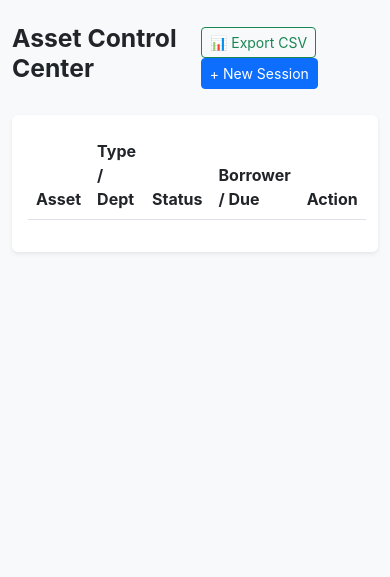
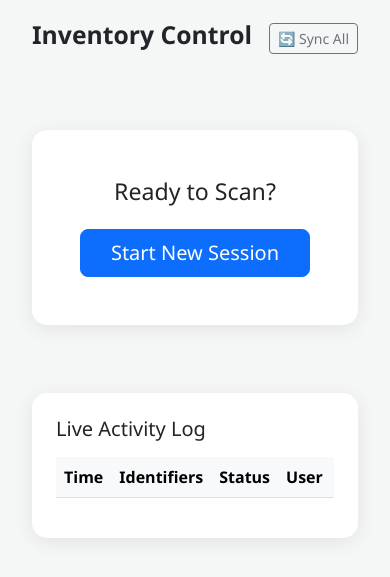
Before and after one commit to 3k100612-max/Inventory, a Flask app: page / in a window 390 px wide. Shown: the top 577 px of the page. Run offline with Flask 3, Linux system fonts and the light colour scheme; lists and menus that the app fills with data are empty; some libraries are stand-ins or nearby versions.

Commit message:
Update index.html

```diff
--- a/templates/index.html
+++ b/templates/index.html
@@ -3,170 +3,170 @@
 <head>
     <meta charset="UTF-8">
     <meta name="viewport" content="width=device-width, initial-scale=1.0">
-    <title>Asset Management Pro</title>
+    <title>Inventory Monitor Pro</title>
     <link href="https://cdn.jsdelivr.net/npm/bootstrap@5.3.0/dist/css/bootstrap.min.css" rel="stylesheet">
     <script src="https://unpkg.com/html5-qrcode"></script>
     <style>
-        body { background-color: #f8f9fa; font-family: 'Inter', sans-serif; }
-        .overdue-row { background-color: #fff5f5 !important; border-left: 5px solid #dc3545; }
-        .status-loan { color: #0dcaf0; font-weight: bold; }
-        .status-repair { color: #ffc107; font-weight: bold; }
-        .scanner-active { border: 3px solid #0d6efd; border-radius: 15px; }
-        #feedback_toast { position: fixed; top: 20px; right: 20px; z-index: 9999; display: none; }
+        body { background-color: #f4f7f6; padding: 20px; font-family: 'Segoe UI', sans-serif; }
+        .card { border: none; border-radius: 15px; box-shadow: 0 4px 20px rgba(0,0,0,0.08); margin-bottom: 20px; }
+        #reader-container { position: relative; width: 100%; border-radius: 15px; overflow: hidden; background: #222; min-height: 300px; }
+        .session-info-bar { display: none; background: #fff; border-left: 6px solid #0d6efd; padding: 20px; border-radius: 12px; margin-bottom: 20px; }
+        .overdue-row { background-color: #fff5f5 !important; border-left: 4px solid #dc3545; }
+        .active-scan-field { border: 3px solid #0d6efd !important; background-color: #e7f1ff !important; }
+        .status-badge { font-size: 0.7rem; text-transform: uppercase; font-weight: bold; }
+        #save_toast { position: fixed; top: 20px; right: 20px; z-index: 9999; display: none; }
+        .btn-pulse { animation: pulse 1.5s infinite; }
+        @keyframes pulse { 0% { transform: scale(1); } 50% { transform: scale(1.02); } 100% { transform: scale(1); } }
     </style>
 </head>
 <body>
 
-<div id="feedback_toast" class="alert alert-success shadow-lg">✅ Scan Successful</div>
+<div id="save_toast" class="alert alert-success shadow">✅ Record Saved!</div>
 
-<div class="container py-4">
+<div class="container">
     <div class="d-flex justify-content-between align-items-center mb-4">
-        <h2 class="fw-bold">Asset Control Center</h2>
-        <div>
-            <a href="/export" class="btn btn-outline-success btn-sm">📊 Export CSV</a>
-            <button class="btn btn-primary btn-sm" data-bs-toggle="modal" data-bs-target="#setupModal">+ New Session</button>
-        </div>
+        <h2 class="fw-bold text-dark">Inventory Control</h2>
+        <button class="btn btn-outline-secondary btn-sm" onclick="location.reload()">🔄 Sync All</button>
     </div>
 
     <!-- SESSION INFO -->
-    <div id="session_bar" class="card p-3 mb-4 shadow-sm border-0" style="display:none;">
+    <div id="session_info" class="session-info-bar card shadow-sm">
         <div class="row align-items-center">
-            <div class="col-md-9">
-                <span id="label_mode" class="badge bg-dark"></span>
-                <span id="label_type" class="badge bg-primary"></span>
-                <span id="label_dept" class="badge bg-secondary"></span>
-                <span id="label_status" class="badge bg-info text-dark"></span>
+            <div class="col-md-8">
+                <h5 class="mb-1">User: <span id="ui_user" class="text-primary"></span></h5>
+                <div class="d-flex gap-2 flex-wrap">
+                    <span id="ui_mode" class="badge bg-dark"></span>
+                    <span id="ui_status" class="badge bg-primary"></span>
+                    <span id="ui_dept" class="badge bg-secondary"></span>
                 </div>
-            <div class="col-md-3 text-end">
-                <button class="btn btn-sm btn-danger" onclick="location.reload()">End Session</button>
+            </div>
+            <div class="col-md-4 text-end">
+                <button class="btn btn-sm btn-danger" onclick="finishSession()">End Session</button>
             </div>
         </div>
     </div>
 
-    <!-- SCANNER UI -->
-    <div id="scanner_ui" style="display:none;" class="mb-4">
-        <div class="card p-3 shadow-sm">
-            <div id="reader" style="width:100%;" class="scanner-active"></div>
+    <!-- SCANNER SECTION -->
+    <div id="scanner_section" style="display:none;">
+        <div class="card p-3">
+            <div id="reader-container"><div id="reader"></div></div>
             <div class="row mt-3 g-2">
-                <div class="col-md-4"><input type="text" id="in_serial" class="form-control" placeholder="Serial (Required)" readonly></div>
-                <div class="col-md-4"><input type="text" id="in_imei" class="form-control" placeholder="IMEI"></div>
-                <div class="col-md-4"><input type="text" id="in_mac" class="form-control" placeholder="MAC Address"></div>
+                <div class="col-md-4">
+                    <label class="small fw-bold text-primary">SERIAL (CAPTURED)</label>
+                    <input type="text" id="scan_serial" class="form-control active-scan-field" placeholder="Waiting for scan..." readonly>
                 </div>
+                <div class="col-md-4">
+                    <label class="small fw-bold">IMEI</label>
+                    <input type="text" id="scan_imei" class="form-control" placeholder="Optional" readonly>
+                </div>
+                <div class="col-md-4">
+                    <label class="small fw-bold">MAC</label>
+                    <input type="text" id="scan_mac" class="form-control" placeholder="Optional" readonly>
+                </div>
+            </div>
+            <button id="btn_manual_save" class="btn btn-success btn-lg w-100 mt-3 fw-bold" onclick="saveData()" disabled>SAVE RECORD</button>
         </div>
     </div>
 
-    <!-- TABLE -->
-    <div class="card shadow-sm border-0 p-3">
-        <table class="table table-hover">
-            <thead>
-                <tr>
-                    <th>Asset</th>
-                    <th>Type / Dept</th>
-                    <th>Status</th>
-                    <th>Borrower / Due</th>
-                    <th>Action</th>
-                </tr>
+    <!-- START SCREEN -->
+    <div id="start_section" class="text-center py-5">
+        <div class="card p-5">
+            <h3>Ready to Scan?</h3>
+            <button class="btn btn-primary btn-lg mt-3" data-bs-toggle="modal" data-bs-target="#setupModal">Start New Session</button>
+        </div>
+    </div>
+
+    <!-- LOG -->
+    <div class="card p-4">
+        <h5 class="mb-3">Live Activity Log</h5>
+        <div class="table-responsive">
+            <table class="table table-hover align-middle">
+                <thead class="table-light">
+                    <tr><th>Time</th><th>Identifiers</th><th>Status</th><th>User</th><th>Action</th></tr>
                 </thead>
-            <tbody id="log_body">
+                <tbody id="history_body">
                     {% for scan in scans %}
-                <tr class="{% if scan.is_flagged %}overdue-row{% endif %}">
+                    <tr id="row-{{ scan.id }}" class="{% if scan.is_flagged %}overdue-row{% endif %}">
+                        <td class="small text-muted">{{ scan.timestamp.strftime('%H:%M') }}</td>
                         <td>
-                        <div class="fw-bold">{{ scan.code }}</div>
-                        <small class="text-muted">ID: {{ scan.id }}</small>
+                            <div class="fw-bold">{{ scan.code }}{% if scan.is_flagged %} 🚩{% endif %}</div>
+                            <div class="small text-muted">{% if scan.imei %}IMEI: {{ scan.imei }}{% endif %}</div>
                         </td>
-                    <td>
-                        <div>{{ scan.device_type_other or scan.device_type }}</div>
-                        <small class="text-secondary">{{ scan.department_other or scan.department }}</small>
-                    </td>
-                    <td><span class="badge bg-light text-dark border">{{ scan.status }}</span></td>
-                    <td>
-                        {% if scan.status == 'Loan' %}
-                            <div class="small fw-bold">{{ scan.borrower_name }}</div>
-                            <div class="small {% if scan.is_flagged %}text-danger{% endif %}">{{ scan.expected_return_date }}</div>
-                        {% else %}-{% endif %}
-                    </td>
-                    <td><button class="btn btn-sm text-danger" onclick="deleteItem({{scan.id}})">🗑️</button></td>
+                        <td><span class="badge rounded-pill bg-secondary status-badge">{{ scan.status }}</span></td>
+                        <td>{{ scan.person_name }}</td>
+                        <td><button class="btn btn-sm text-danger" onclick="deleteSingle({{ scan.id }})">🗑️</button></td>
                     </tr>
                     {% endfor %}
                 </tbody>
             </table>
         </div>
     </div>
+</div>
 
-<!-- SETUP MODAL -->
-<div class="modal fade" id="setupModal" tabindex="-1">
-    <div class="modal-dialog modal-lg">
-        <div class="modal-content">
-            <div class="modal-header bg-primary text-white"><h5>Session Initialization</h5></div>
-            <div class="modal-body">
-                <div class="row g-3">
-                    <div class="col-md-6">
-                        <label class="form-label fw-bold">Device Type *</label>
-                        <select id="s_type" class="form-select" onchange="toggleOther('s_type', 's_type_other')">
-                            <option value="Laptop">Laptop</option>
-                            <option value="Desktop">Desktop</option>
-                            <option value="iPhone">iPhone</option>
-                            <option value="Monitor">Monitor</option>
-                            <option value="Other">Other</option>
-                        </select>
-                        <input type="text" id="s_type_other" class="form-control mt-2" style="display:none;" placeholder="Specify type...">
+<!-- PROMPT MODAL -->
+<div class="modal fade" id="promptModal" data-bs-backdrop="static" tabindex="-1">
+    <div class="modal-dialog modal-dialog-centered">
+        <div class="modal-content border-0 shadow-lg">
+            <div class="modal-header bg-dark text-white">
+                <h5 class="modal-title">Serial Captured</h5>
             </div>
-                    <div class="col-md-6">
-                        <label class="form-label fw-bold">Department *</label>
-                        <select id="s_dept" class="form-select" onchange="toggleOther('s_dept', 's_dept_other')">
-                            <option value="IT">IT</option>
-                            <option value="HR">HR</option>
-                            <option value="Finance">Finance</option>
-                            <option value="Other">Other</option>
-                        </select>
-                        <input type="text" id="s_dept_other" class="form-control mt-2" style="display:none;" placeholder="Specify department...">
+            <div class="modal-body p-4 text-center">
+                <p class="mb-4">Would you like to scan optional identifiers for this device?</p>
+                <div class="d-grid gap-2">
+                    <button class="btn btn-primary py-2" onclick="setNextField('scan_imei')">Scan IMEI</button>
+                    <button class="btn btn-info py-2" onclick="setNextField('scan_mac')">Scan MAC Address</button>
+                    <hr>
+                    <button class="btn btn-success py-3 fw-bold" onclick="saveData()">No, Save & Continue</button>
                 </div>
-                    <div class="col-md-6">
-                        <label class="form-label fw-bold">Status *</label>
-                        <select id="s_status" class="form-select" onchange="toggleLoanFields()">
-                            <option value="In Stock">In Stock</option>
-                            <option value="In Use">In Use</option>
-                            <option value="Loan">Loan</option>
-                            <option value="Repair">Repair</option>
-                        </select>
             </div>
-                    <div class="col-md-6">
-                        <label class="form-label fw-bold">Scan Mode</label>
-                        <div class="btn-group w-100">
-                            <input type="radio" class="btn-check" name="mode" id="m1" value="single" checked>
-                            <label class="btn btn-outline-primary" for="m1">Single</label>
-                            <input type="radio" class="btn-check" name="mode" id="m2" value="bulk">
-                            <label class="btn btn-outline-primary" for="m2">Bulk</label>
         </div>
     </div>
 </div>
 
-                <div id="loan_fields" class="mt-4 p-3 bg-light rounded" style="display:none;">
-                    <h6 class="border-bottom pb-2">Borrower Details</h6>
-                    <div class="row g-2">
-                        <div class="col-md-6"><input type="text" id="s_b_name" class="form-control" placeholder="Name"></div>
-                        <div class="col-md-6"><input type="email" id="s_b_email" class="form-control" placeholder="Email"></div>
-                        <div class="col-md-6"><label class="small">Start Date</label><input type="date" id="s_b_start" class="form-control"></div>
-                        <div class="col-md-6"><label class="small">Return Date</label><input type="date" id="s_b_end" class="form-control"></div>
+<!-- SETUP MODAL (Place your existing modal HTML here) -->
+<div class="modal fade" id="setupModal" data-bs-backdrop="static" tabindex="-1">
+    <div class="modal-dialog modal-dialog-centered">
+        <div class="modal-content border-0 shadow-lg">
+            <div class="modal-header bg-primary text-white">
+                <h5 class="modal-title">Session Setup</h5>
+                <button type="button" class="btn-close btn-close-white" data-bs-dismiss="modal"></button>
+            </div>
+            <div class="modal-body p-4">
+                <div class="mb-3">
+                    <label class="form-label fw-bold">User Name</label>
+                    <input type="text" id="m_user" class="form-control" placeholder="Enter user name">
+                </div>
+                <div class="mb-3">
+                    <label class="form-label fw-bold">Department</label>
+                    <select id="m_dept" class="form-select">
+                        <option value="IT">IT</option>
+                        <option value="ADMIN">ADMIN</option>
+                        <option value="Others">Others</option>
+                    </select>
+                </div>
+                <div class="mb-3">
+                    <label class="form-label fw-bold">Scan Mode</label>
+                    <div class="btn-group w-100">
+                        <input type="radio" class="btn-check" name="mode" id="mode1" value="single" checked>
+                        <label class="btn btn-outline-primary" for="mode1">Single</label>
+                        <input type="radio" class="btn-check" name="mode" id="mode2" value="multiple">
+                        <label class="btn btn-outline-primary" for="mode2">Bulk</label>
                     </div>
                 </div>
-            </div>
-            <div class="modal-footer"><button class="btn btn-primary w-100" onclick="confirmSetup()">START SESSION</button></div>
+                <div class="mb-3">
+                    <label class="form-label fw-bold">Update Status</label>
+                    <div class="row g-2">
+                        <div class="col-6"><input type="radio" class="btn-check" name="status" id="st1" value="In Stock" checked><label class="btn btn-sm btn-outline-secondary w-100" for="st1">In Stock</label></div>
+                        <div class="col-6"><input type="radio" class="btn-check" name="status" id="st2" value="In Use"><label class="btn btn-sm btn-outline-secondary w-100" for="st2">In Use</label></div>
                     </div>
                 </div>
+                <input type="hidden" id="m_device" value="Laptop">
+                <input type="hidden" id="m_email" value="">
+                <input type="hidden" id="m_date" value="">
+                <input type="hidden" id="m_notes" value="">
             </div>
-
-<!-- BULK PROMPT MODAL -->
-<div class="modal fade" id="bulkModal" data-bs-backdrop="static" tabindex="-1">
-    <div class="modal-dialog modal-dialog-centered">
-        <div class="modal-content">
-            <div class="modal-body text-center p-4">
-                <div id="bulk_msg" class="h5 mb-4 text-success"></div>
-                <p>Do you want to continue bulk scanning?</p>
-                <div class="d-flex gap-2">
-                    <button class="btn btn-primary flex-fill" onclick="continueBulk()">YES (Next Device)</button>
-                    <button class="btn btn-danger flex-fill" onclick="location.reload()">NO (End Session)</button>
-                </div>
+            <div class="modal-footer border-0">
+                <button class="btn btn-primary w-100 py-3 fw-bold" onclick="confirmSetup()">CONFIRM & START</button>
             </div>
         </div>
     </div>
@@ -175,104 +175,155 @@
 <script src="https://cdn.jsdelivr.net/npm/bootstrap@5.3.0/dist/js/bootstrap.bundle.min.js"></script>
 <script>
 let scanner;
-let activeField = 'in_serial';
+let activeFieldId = 'scan_serial';
 let session = {};
-let bulkCount = 0;
+let promptModal;
 
-function toggleOther(selId, otherId) {
-    document.getElementById(otherId).style.display = (document.getElementById(selId).value === 'Other') ? 'block' : 'none';
+// Fix for Illegal Invocation: Initialize modal correctly
+document.addEventListener('DOMContentLoaded', () => {
+    const promptEl = document.getElementById('promptModal');
+    if (promptEl) promptModal = new bootstrap.Modal(promptEl);
+
+    // Safety check for share-modal.js error
+    const shareBtn = document.getElementById('shareBtn');
+    if (shareBtn) {
+        shareBtn.addEventListener('click', () => console.log("Share clicked"));
     }
+});
 
-function toggleLoanFields() {
-    document.getElementById('loan_fields').style.display = (document.getElementById('s_status').value === 'Loan') ? 'block' : 'none';
+function setNextField(id) {
+    if (promptModal) promptModal.hide();
+    activeFieldId = id;
+    document.querySelectorAll('#scanner_section input').forEach(i => i.classList.remove('active-scan-field'));
+    document.getElementById(id).classList.add('active-scan-field');
+    if (scanner) scanner.resume();
 }
 
 function confirmSetup() {
     session = {
-        type: document.getElementById('s_type').value,
-        type_other: document.getElementById('s_type_other').value,
-        dept: document.getElementById('s_dept').value,
-        dept_other: document.getElementById('s_dept_other').value,
-        status: document.getElementById('s_status').value,
+        user: document.getElementById('m_user').value || 'User',
+        dept: document.getElementById('m_dept').value,
         mode: document.querySelector('input[name="mode"]:checked').value,
-        b_name: document.getElementById('s_b_name').value,
-        b_email: document.getElementById('s_b_email').value,
-        b_start: document.getElementById('s_b_start').value,
-        b_end: document.getElementById('s_b_end').value
+        status: document.querySelector('input[name="status"]:checked').value,
+        device: document.getElementById('m_device').value,
+        email: document.getElementById('m_email').value,
+        date: document.getElementById('m_date').value,
+        notes: document.getElementById('m_notes').value
     };
 
-    bootstrap.Modal.getInstance(document.getElementById('setupModal')).hide();
-    startScanner();
-    updateUI();
+    const setupEl = document.getElementById('setupModal');
+    const setupInst = bootstrap.Modal.getInstance(setupEl) || new bootstrap.Modal(setupEl);
+    setupInst.hide();
+    startUI();
 }
 
-function updateUI() {
-    document.getElementById('session_bar').style.display = 'block';
-    document.getElementById('scanner_ui').style.display = 'block';
-    document.getElementById('label_mode').innerText = session.mode.toUpperCase();
-    document.getElementById('label_type').innerText = session.type;
-    document.getElementById('label_dept').innerText = session.dept;
-    document.getElementById('label_status').innerText = session.status;
-}
+function startUI() {
+    document.getElementById('start_section').style.display = 'none';
+    document.getElementById('session_info').style.display = 'block';
+    document.getElementById('scanner_section').style.display = 'block';
 
-function startScanner() {
+    document.getElementById('ui_user').innerText = session.user;
+    document.getElementById('ui_mode').innerText = session.mode.toUpperCase();
+    document.getElementById('ui_status').innerText = session.status;
+
+    if (!scanner) {
         scanner = new Html5Qrcode("reader");
         scanner.start({ facingMode: "environment" }, { fps: 20, qrbox: 250 }, (text) => {
-        document.getElementById(activeField).value = text;
+            document.getElementById(activeFieldId).value = text;
+            if (navigator.vibrate) navigator.vibrate(50);
 
-        if (activeField === 'in_serial') {
-            // Sequential workflow
-            activeField = 'in_imei';
-            document.getElementById('in_imei').focus();
-        } else if (activeField === 'in_imei') {
-            activeField = 'in_mac';
-            document.getElementById('in_mac').focus();
+            if (activeFieldId === 'scan_serial') {
+                scanner.pause();
+                document.getElementById('btn_manual_save').disabled = false;
+                if (promptModal) promptModal.show();
             } else {
-            saveData();
+                document.getElementById('btn_manual_save').classList.add('btn-pulse');
             }
         });
     }
+}
 
 function saveData() {
+    if (promptModal) promptModal.hide();
+    const code = document.getElementById('scan_serial').value;
+    if (!code) return;
+
     const payload = {
-        code: document.getElementById('in_serial').value,
-        imei: document.getElementById('in_imei').value,
-        mac_address: document.getElementById('in_mac').value,
-        device_type: session.type, device_type_other: session.type_other,
-        department: session.dept, department_other: session.dept_other,
-        status: session.status,
-        borrower_name: session.b_name, borrower_email: session.b_email,
-        loan_start: session.b_start, loan_end: session.b_end
+        code: code,
+        imei: document.getElementById('scan_imei').value,
+        mac_address: document.getElementById('scan_mac').value,
+        person_name: session.user, department: session.dept,
+        device_type: session.device, status: session.status,
+        email: session.email, return_date: session.date, notes: session.notes
     };
 
     fetch('/scanned', {
         method: 'POST',
-        headers: {'Content-Type': 'application/json'},
+        headers: { 'Content-Type': 'application/json' },
         body: JSON.stringify(payload)
-    }).then(() => {
-        bulkCount++;
-        showFeedback();
-        if (session.mode === 'bulk') {
-            document.getElementById('bulk_msg').innerText = `Device ${bulkCount} Saved Successfully.`;
-            new bootstrap.Modal(document.getElementById('bulkModal')).show();
+    })
+    .then(res => res.json())
+    .then(data => {
+        if (data.status === 'success') {
+            showToast();
+            addTableRow(payload, data);
+
+            // Continuous workflow for bulk mode
+            if (session.mode === 'multiple') {
+                resetFields();
             } else {
-            location.reload();
+                finishSession();
             }
-    });
+        }
+    })
+    .catch(err => alert("Save Error: " + err));
 }
 
-function continueBulk() {
-    bootstrap.Modal.getInstance(document.getElementById('bulkModal')).hide();
-    document.getElementById('in_serial').value = '';
-    document.getElementById('in_imei').value = '';
-    document.getElementById('in_mac').value = '';
-    activeField = 'in_serial';
+function resetFields() {
+    document.getElementById('scan_serial').value = '';
+    document.getElementById('scan_imei').value = '';
+    document.getElementById('scan_mac').value = '';
+    document.getElementById('btn_manual_save').disabled = true;
+    document.getElementById('btn_manual_save').classList.remove('btn-pulse');
+    setNextField('scan_serial');
 }
 
-function showFeedback() {
-    const t = document.getElementById('feedback_toast');
+function addTableRow(item, meta) {
+    const row = `
+        <tr id="row-${meta.id}" class="${meta.is_flagged ? 'overdue-row' : ''}">
+            <td class="small text-muted">${meta.time}</td>
+            <td>
+                <div class="fw-bold">${item.code} ${meta.is_flagged ? '🚩' : ''}</div>
+                <div class="small text-muted">${item.imei ? 'IMEI: '+item.imei : ''}</div>
+            </td>
+            <td><span class="badge rounded-pill bg-secondary status-badge">${item.status}</span></td>
+            <td>${item.person_name}</td>
+            <td><button class="btn btn-sm text-danger" onclick="deleteSingle(${meta.id})">🗑️</button></td>
+        </tr>`;
+    document.getElementById('history_body').insertAdjacentHTML('afterbegin', row);
+}
+
+function showToast() {
+    const t = document.getElementById('save_toast');
     t.style.display = 'block';
     setTimeout(() => t.style.display = 'none', 2000);
+}
+
+function finishSession() {
+    if (scanner) scanner.stop().finally(() => location.reload());
+    else location.reload();
+}
+
+function deleteSingle(id) {
+    if (!confirm("Delete?")) return;
+    fetch('/delete', {
+        method: 'POST',
+        headers: { 'Content-Type': 'application/json' },
+        body: JSON.stringify({ ids: [id] })
+    }).then(() => {
+        const row = document.getElementById(`row-${id}`);
+        if (row) row.remove();
+    });
 }
 </script>
 </body>
```
Lines whose indentation alone changed are shown as unchanged.
